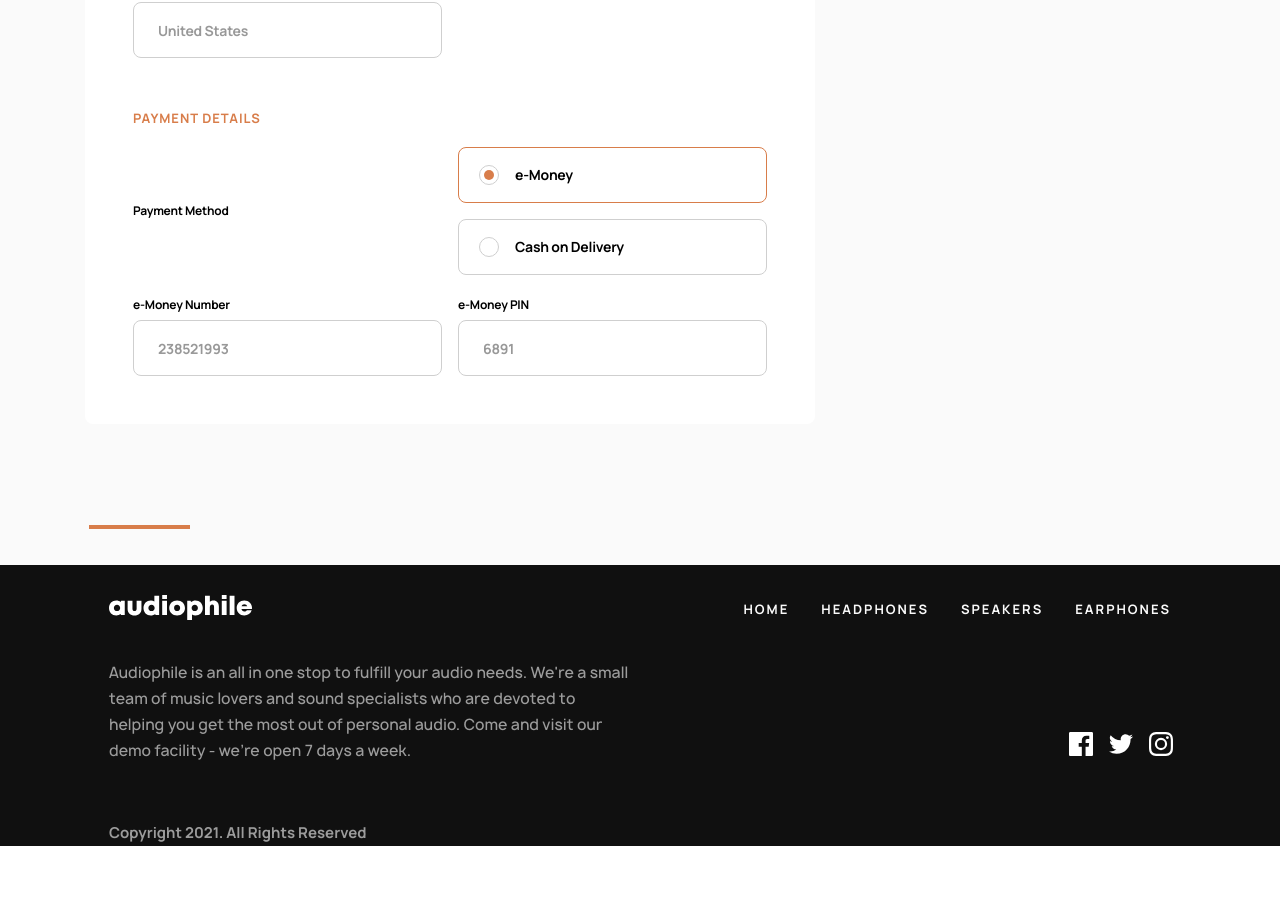
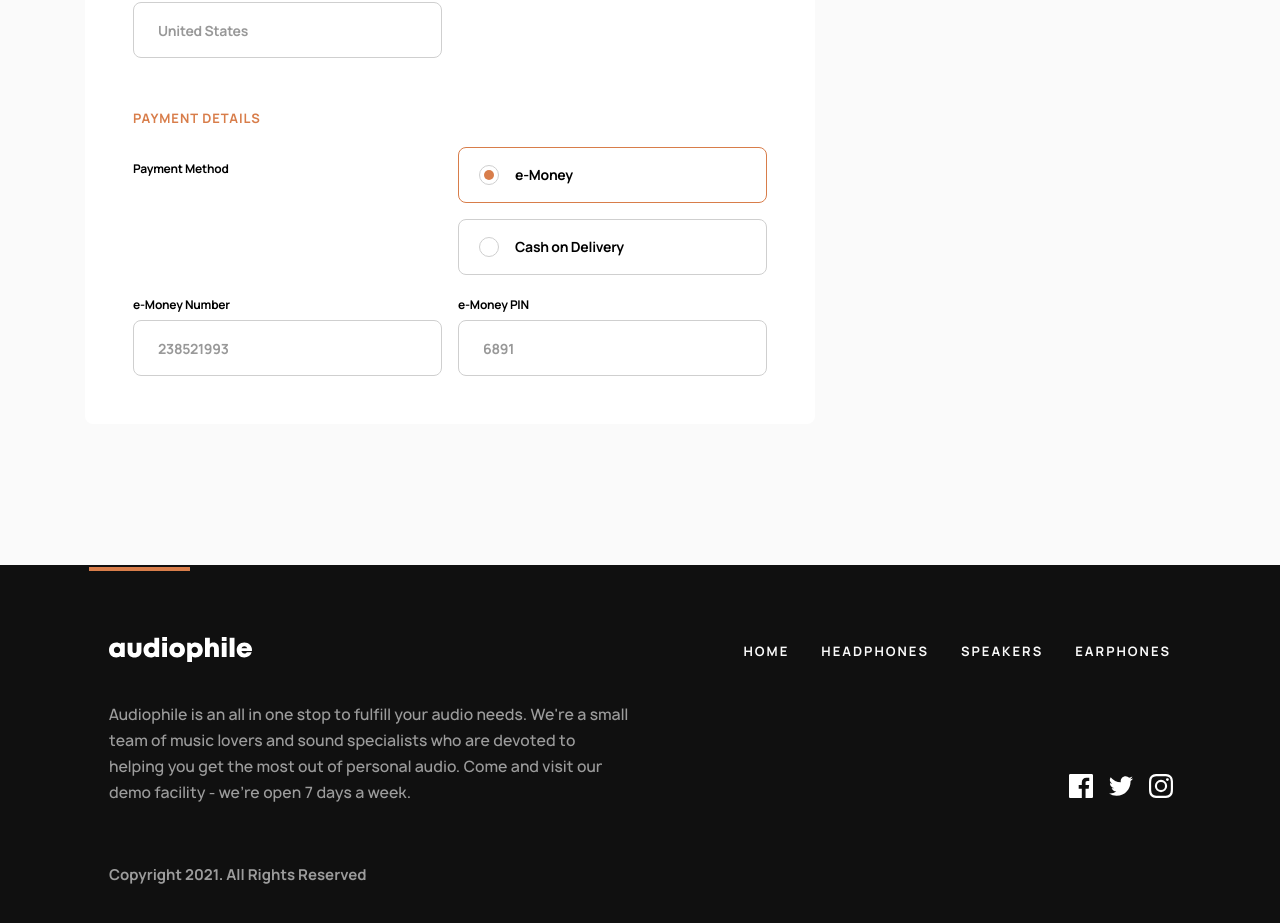
Before and after one commit to Amit-R328/Audiophile-e-commerce-website, an Angular app: page /checkout in a window 1280 px wide. Shown: the part 898-1821 px from the top of the page. Before the commit the page ends 1744 px from the top, so only its background shows below. Built offline with nearby package versions, Linux system fonts and the light colour scheme.

Commit message:
feat: update category page to use async pipe for category and enhance product fetching logic

```diff
--- a/src/app/pages/category-page/category-page.component.html
+++ b/src/app/pages/category-page/category-page.component.html
@@ -1,7 +1,7 @@
 <header class="page-header">
   <app-header></app-header>
   <div class="page-header__banner">
-    <h1 class="page-header__title">{{ category }}</h1>
+    <h1 class="page-header__title">{{ category$ | async }}</h1>
   </div>
 </header>
 
--- a/src/app/pages/category-page/category-page.component.ts
+++ b/src/app/pages/category-page/category-page.component.ts
@@ -1,7 +1,7 @@
 import { Component, OnInit } from '@angular/core';
 import { ActivatedRoute } from '@angular/router';
 import { Observable } from 'rxjs';
-import { switchMap } from 'rxjs/operators';
+import { map, switchMap } from 'rxjs/operators';
 import { Product } from '../../models/product.model';
 import { ProductService } from '../../services/product.service';
 
@@ -11,7 +11,7 @@ import { ProductService } from '../../services/product.service';
   styleUrls: ['./category-page.component.scss']
 })
 export class CategoryPageComponent implements OnInit {
-  category = '';
+  category$!: Observable<string>;
   products$!: Observable<Product[]>;
 
   constructor(
@@ -20,11 +20,15 @@ export class CategoryPageComponent implements OnInit {
   ) {}
 
   ngOnInit(): void {
-    this.products$ = this.route.paramMap.pipe(
-      switchMap((params: any) => {
-        this.category = params.get('category') ?? '';
-        return this.productService.getByCategory(this.category);
-      })
+    const category$ = this.route.paramMap.pipe(
+      map(params => params.get('category') ?? '')
+    );
+
+    this.category$ = category$;
+    this.products$ = category$.pipe(
+      switchMap(category => this.productService.getByCategory(category)),
+      // Newest first (highest id), matching the design order.
+      map(products => [...products].sort((a, b) => b.id - a.id))
     );
   }
 }
--- a/src/app/pages/checkout-page/checkout-page.component.scss
+++ b/src/app/pages/checkout-page/checkout-page.component.scss
@@ -417,7 +417,11 @@ $border: #CFCFCF;
 /* ---------- footer ---------- */
 
 .page-footer {
+  display: flex;
+  flex-direction: column;
+  min-height: 22.813rem;
   background-color: $Very-Dark-Gray;
+  justify-content: center;
 }
 
 /* ---------- tablet (≥768px) ---------- */
@@ -462,7 +466,10 @@ $border: #CFCFCF;
   }
 
   .field--label-only {
-    align-self: center;
+    /* Align "Payment Method" with the first radio (e-Money), not centered
+       between both radios. 16px ≈ centers the label within the 56px radio. */
+    align-self: start;
+    padding-top: 16px;
   }
 
   .cash-note.field--full {
```
